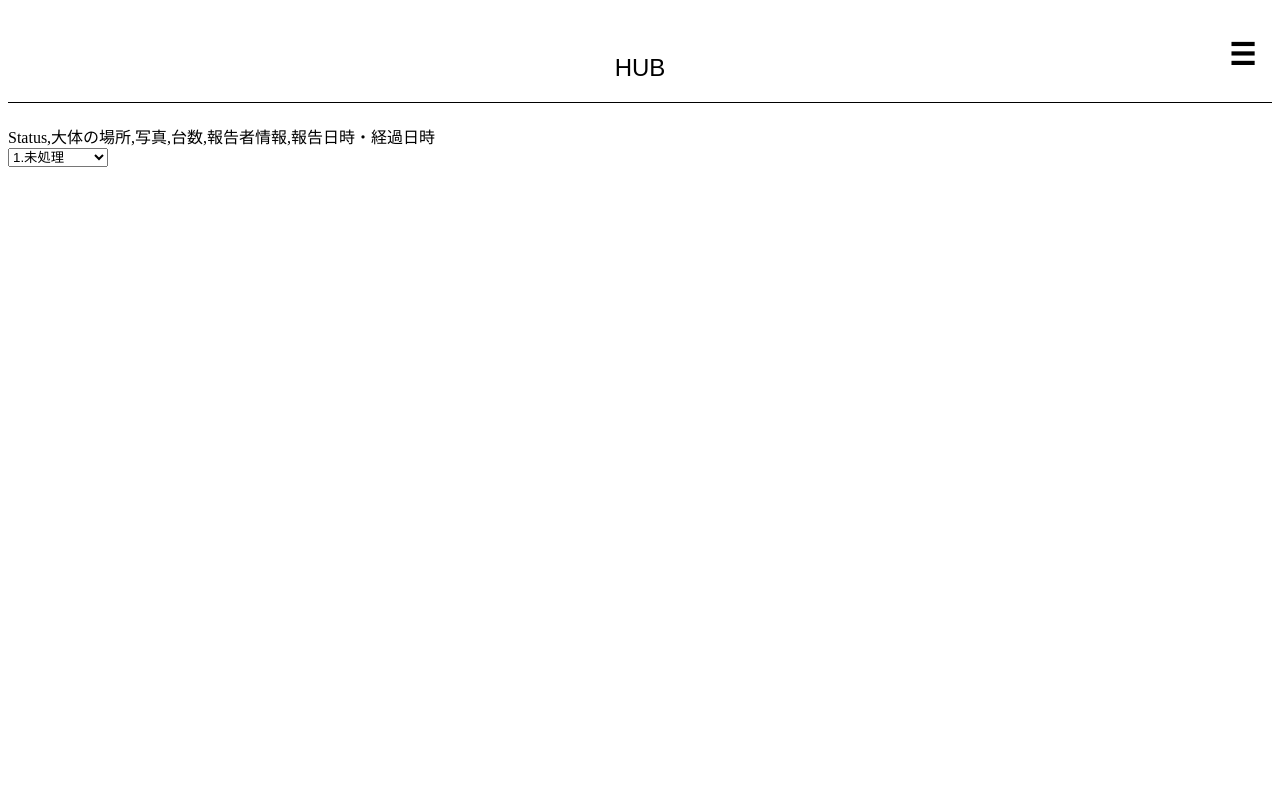
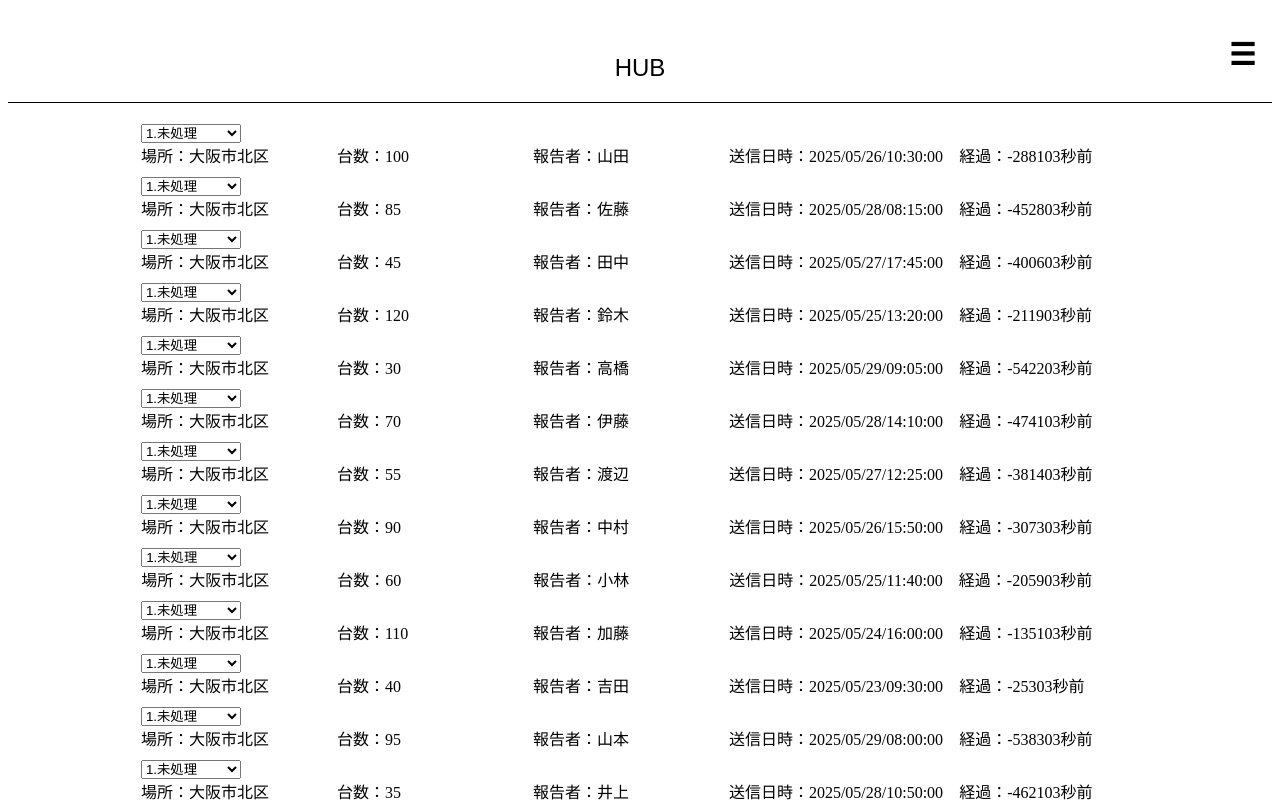
Before and after one commit to 5huto/hub, a React (Create React App) app: page /rep in a window 1280 px wide. Shown: the top 802 px of the page. Built offline with nearby package versions, Linux system fonts and the light colour scheme.

Commit message:
通報一覧画面の作成

```diff
--- /dev/null
+++ b/src/components/Status.css
@@ -0,0 +1,17 @@
+.info-row {
+  display: flex;
+  flex-wrap: wrap;
+  gap: 1rem;
+}
+
+.info-item {
+  display: flex;
+  align-items: center;
+  min-width: 180px; /* 1項目あたりの幅を揃える（調整可） */
+}
+
+.info-label {
+  display: inline-block;
+  width: 80px;
+  font-weight: bold;
+}
--- a/src/components/Status.jsx
+++ b/src/components/Status.jsx
@@ -1,22 +1,123 @@
-import React,{useState} from 'react'
+import React, { useState } from "react";
+import useNavigate from 'react-router-dom'
+import '../components/Status.css';
 
-const Status = (props) => {
-  const sel = ["未処理",  "警告", "撤去完了", "自転車無し"]
-  const [txt, setTxt] = useState(sel[0])
-  function method(data){
-    setTxt(data)
-  }
+
+// 仮データ
+const user = [
+  { id: 1, location: "大阪市北区", BicNum: "100", RepHum: "山田", RepTim: "2025-05-26-10:30:00" },
+  { id: 2, location: "大阪市北区", BicNum: "85", RepHum: "佐藤", RepTim: "2025-05-28-08:15:00" },
+  { id: 3, location: "大阪市北区", BicNum: "45", RepHum: "田中", RepTim: "2025-05-27-17:45:00" },
+  { id: 4, location: "大阪市北区", BicNum: "120", RepHum: "鈴木", RepTim: "2025-05-25-13:20:00" },
+  { id: 5, location: "大阪市北区", BicNum: "30", RepHum: "高橋", RepTim: "2025-05-29-09:05:00" },
+  { id: 6, location: "大阪市北区", BicNum: "70", RepHum: "伊藤", RepTim: "2025-05-28-14:10:00" },
+  { id: 7, location: "大阪市北区", BicNum: "55", RepHum: "渡辺", RepTim: "2025-05-27-12:25:00" },
+  { id: 8, location: "大阪市北区", BicNum: "90", RepHum: "中村", RepTim: "2025-05-26-15:50:00" },
+  { id: 9, location: "大阪市北区", BicNum: "60", RepHum: "小林", RepTim: "2025-05-25-11:40:00" },
+  { id: 10, location: "大阪市北区", BicNum: "110", RepHum: "加藤", RepTim: "2025-05-24-16:00:00" },
+  { id: 11, location: "大阪市北区", BicNum: "40", RepHum: "吉田", RepTim: "2025-05-23-09:30:00" },
+  { id: 12, location: "大阪市北区", BicNum: "95", RepHum: "山本", RepTim: "2025-05-29-08:00:00" },
+  { id: 13, location: "大阪市北区", BicNum: "35", RepHum: "井上", RepTim: "2025-05-28-10:50:00" },
+  { id: 14, location: "大阪市北区", BicNum: "75", RepHum: "木村", RepTim: "2025-05-27-19:15:00" },
+  { id: 15, location: "大阪市北区", BicNum: "105", RepHum: "清水", RepTim: "2025-05-26-07:05:00" },
+  { id: 16, location: "大阪市北区", BicNum: "50", RepHum: "林", RepTim: "2025-05-25-18:45:00" },
+  { id: 17, location: "大阪市北区", BicNum: "65", RepHum: "斎藤", RepTim: "2025-05-24-13:10:00" },
+  { id: 18, location: "大阪市北区", BicNum: "80", RepHum: "松本", RepTim: "2025-05-23-17:55:00" },
+  { id: 19, location: "大阪市北区", BicNum: "25", RepHum: "原田", RepTim: "2025-05-22-16:20:00" },
+  { id: 20, location: "大阪市北区", BicNum: "115", RepHum: "大野", RepTim: "2025-05-21-11:35:00" }
+];
+
+
+
+// 経過時間を計算する関数
+const getElapsedTime = (repTime) => {
+  const now = new Date();
+  const sent = new Date(repTime.replace(/-/g, "/")); // Safari対応
+  const diffMs = now - sent;
+
+  const diffSec = Math.floor(diffMs / 1000);
+  const diffMin = Math.floor(diffSec / 60);
+  const diffHr = Math.floor(diffMin / 60);
+  const diffDay = Math.floor(diffHr / 24);
+
+  if (diffDay > 0) return `${diffDay}日前`;
+  if (diffHr > 0) return `${diffHr}時間前`;
+  if (diffMin > 0) return `${diffMin}分前`;
+  return `${diffSec}秒前`;
+};
+
+// スタイル定義
+const styles = {
+  container: {
+    display: 'flex',
+    justifyContent: 'center',
+    height: '100vh',
+  },
+  form: {
+    display: 'flex',
+    flexDirection: 'column',
+    gap: '10px',
+    alignItems: 'center',
+  },
+};
+
+// メインコンポーネント
+const Status = () => {
+  const sel = ["未処理", "警告", "撤去完了", "自転車無し"];
+
+  // ID別の状態をオブジェクトで管理
+  const [txtMap, setTxtMap] = useState(() => {
+    const initial = {};
+    user.forEach(u => { initial[u.id] = sel[0]; });
+    return initial;
+  });
+
+  // 状態更新処理
+  const handleChange = (id, value) => {
+    setTxtMap(prev => ({
+      ...prev,
+      [id]: value
+    }));
+  };
+
+  //画面遷移の処理
+  // const navigate = useNavigate()
+  // const onClick = () => {
+
+  // }
+
   return (
-    <div>
-      <select
-      onChange ={(e) => method(e.target.value)}
-      value={txt}>
-        {sel.map((data, index) => {
-          return<option key={index} value={data}>{index+1}.{data}</option>
-        })}
-      </select>
+    <div className="flex flex-col items-center px-4 py-6 space-y-6">
+      <div style={styles.container}>
+        <div style={styles.form}>
+          {user.map((item) => (
+            <div
+              key={item.id}
+              className="w-full max-w-md bg-white border border-gray-300 rounded-2xl shadow-md p-6"
+            >
+              <select
+                onChange={(e) => handleChange(item.id, e.target.value)}
+                value={txtMap[item.id]}
+              >
+                {sel.map((data, index) => (
+                  <option key={index} value={data}>
+                    {index + 1}.{data}
+                  </option>
+                ))}
+              </select>
+              <div className="info-row">
+                <span className="info-item">場所：{item.location}</span>
+                <span className="info-item">台数：{item.BicNum}</span>
+                <span className="info-item">報告者：{item.RepHum}</span>
+                <span className="info-item">送信日時：{item.RepTim.replace(/-/g, "/")}</span>
+                <span className="info-item">経過：{getElapsedTime(item.RepTim)}</span>
+              </div>
+            </div>
+          ))}
+        </div>
+      </div>
     </div>
-  )
-}
+  );
+};
 
-export default Status
+export default Status;
--- a/src/pages/Report.jsx
+++ b/src/pages/Report.jsx
@@ -3,12 +3,12 @@ import Header from '../components/Header';
 import Status from '../components/Status';
 
 const Report = () => {
+
   return (
     <div>
       <h1>
         <Header />
       </h1>
-      Status,大体の場所,写真,台数,報告者情報,報告日時・経過日時
       <Status />
     </div>
   )
```
